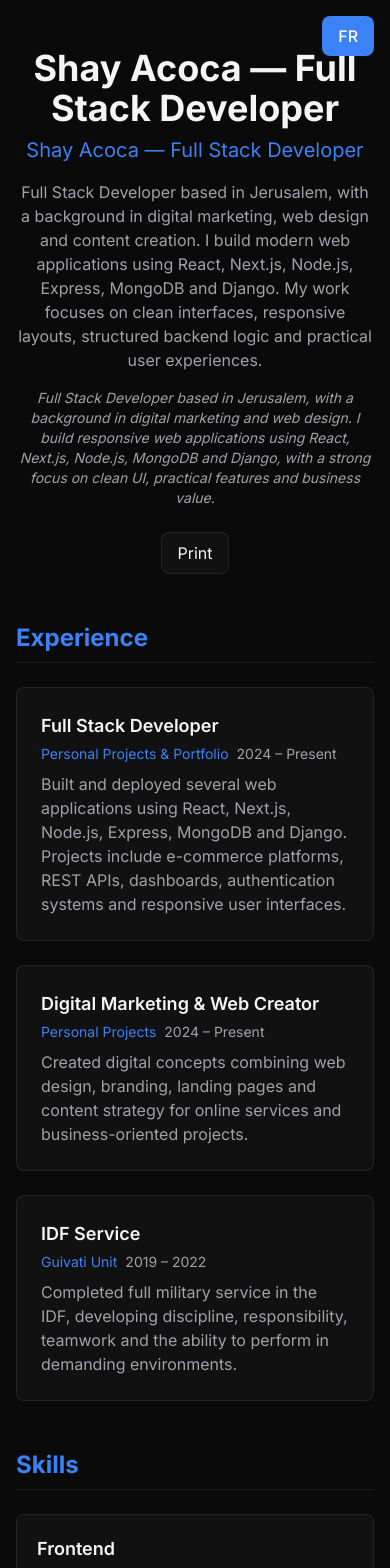
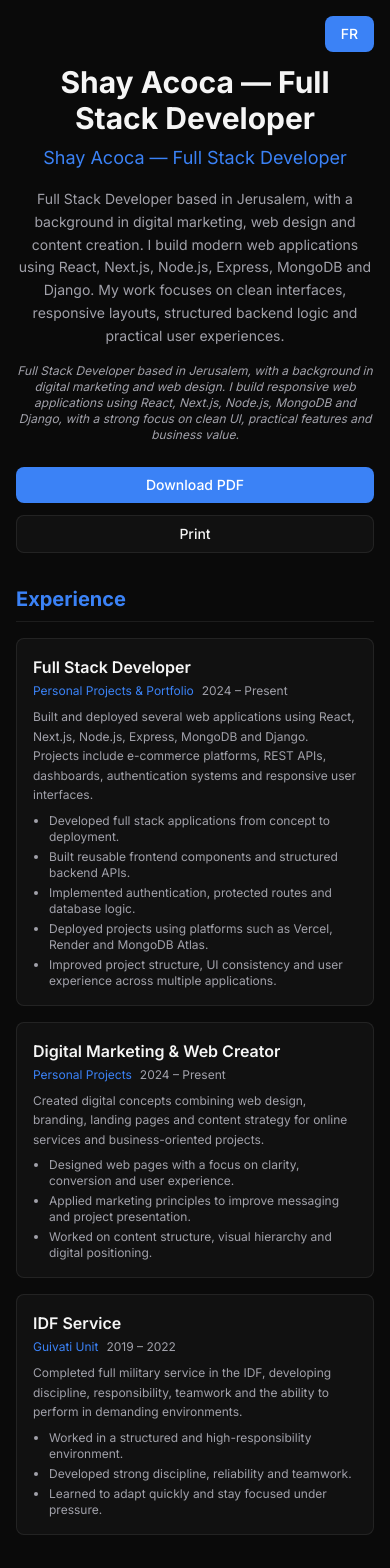
Before and after one commit to Sy2force/Portfolio---pro, a Next.js app: page /resume in a window 390 px wide. Shown: the top 1568 px of the page. Built offline with nearby package versions, Linux system fonts and the light colour scheme.

Commit message:
Make resume page mobile responsive with Download PDF button

```diff
--- a/app/resume/page.tsx
+++ b/app/resume/page.tsx
@@ -15,8 +15,18 @@ export default function ResumePage() {
 
   return (
     <div className="min-h-screen bg-background text-foreground">
-      {/* Language Toggle */}
-      <div className="fixed top-4 right-4 z-50">
+      {/* Language Toggle - Mobile */}
+      <div className="fixed top-4 right-4 z-50 md:hidden">
+        <button
+          onClick={() => setLanguage(language === "en" ? "fr" : "en")}
+          className="px-4 py-2 bg-accent hover:bg-accent-hover text-white rounded-lg transition-colors font-medium text-sm touch-manipulation active:scale-95"
+        >
+          {language === "en" ? "FR" : "EN"}
+        </button>
+      </div>
+
+      {/* Language Toggle - Desktop */}
+      <div className="hidden md:block fixed top-4 right-4 z-50">
         <button
           onClick={() => setLanguage(language === "en" ? "fr" : "en")}
           className="px-4 py-2 bg-accent hover:bg-accent-hover text-white rounded-lg transition-colors font-medium"
@@ -25,32 +35,39 @@ export default function ResumePage() {
         </button>
       </div>
 
-      <div className="max-w-4xl mx-auto px-4 py-12">
+      <div className="max-w-4xl mx-auto px-4 sm:px-6 py-8 md:py-12 pt-16 md:pt-12">
         {/* Header */}
         <motion.div
           initial={{ opacity: 0, y: 20 }}
           animate={{ opacity: 1, y: 0 }}
-          className="text-center mb-12"
+          className="text-center mb-8 md:mb-12"
         >
-          <h1 className="text-4xl font-bold mb-2 text-foreground">
+          <h1 className="text-3xl sm:text-4xl font-bold mb-2 text-foreground">
             {t.resume.title}
           </h1>
-          <h2 className="text-xl text-accent mb-4">
+          <h2 className="text-lg md:text-xl text-accent mb-4">
             {t.resume.subtitle}
           </h2>
-          <p className="text-muted max-w-2xl mx-auto">
+          <p className="text-sm md:text-base text-muted max-w-2xl mx-auto leading-relaxed">
             {t.resume.about}
           </p>
           {t.resume.shortSummary && (
-            <p className="text-sm text-muted max-w-2xl mx-auto mt-4 italic">
+            <p className="text-xs md:text-sm text-muted max-w-2xl mx-auto mt-4 italic">
               {t.resume.shortSummary}
             </p>
           )}
 
-          <div className="flex justify-center gap-4 mt-6">
+          <div className="flex flex-col sm:flex-row justify-center gap-3 mt-6">
+            <a
+              href="/Shay_Acoca_CV.pdf"
+              download
+              className="px-4 py-2 md:px-6 md:py-2.5 bg-accent hover:bg-accent-hover text-white rounded-lg transition-colors font-medium text-sm md:text-base touch-manipulation active:scale-95"
+            >
+              Download PDF
+            </a>
             <button
               onClick={() => window.print()}
-              className="px-4 py-2 bg-card border border-border hover:border-accent text-foreground rounded-lg transition-colors"
+              className="px-4 py-2 md:px-6 md:py-2.5 bg-card border border-border hover:border-accent text-foreground rounded-lg transition-colors font-medium text-sm md:text-base touch-manipulation active:scale-95"
             >
               {t.resume.print}
             </button>
@@ -62,24 +79,24 @@ export default function ResumePage() {
           initial={{ opacity: 0, y: 20 }}
           animate={{ opacity: 1, y: 0 }}
           transition={{ delay: 0.1 }}
-          className="mb-12"
+          className="mb-8 md:mb-12"
         >
-          <h3 className="text-2xl font-bold mb-6 text-accent border-b border-border pb-2">
+          <h3 className="text-xl md:text-2xl font-bold mb-4 md:mb-6 text-accent border-b border-border pb-2">
             {t.resume.experience}
           </h3>
-          <div className="space-y-6">
+          <div className="space-y-4 md:space-y-6">
             {experience.map((item, index) => (
               <motion.div
                 key={index}
                 initial={{ opacity: 0, x: -20 }}
                 animate={{ opacity: 1, x: 0 }}
                 transition={{ delay: 0.2 + index * 0.1 }}
-                className="bg-card border border-border rounded-lg p-6 hover:border-accent/30 transition-colors"
+                className="bg-card border border-border rounded-lg p-4 md:p-6 hover:border-accent/30 transition-colors"
               >
-                <h4 className="text-lg font-semibold text-foreground mb-1">
+                <h4 className="text-base md:text-lg font-semibold text-foreground mb-1">
                   {typeof item.title === 'object' ? item.title[language] : item.title}
                 </h4>
-                <p className="text-sm text-accent mb-2">
+                <p className="text-xs md:text-sm text-accent mb-2">
                   {typeof item.organization === 'object' ? item.organization[language] : item.organization}
                   {item.date && (
                     <span className="text-muted ml-2">
@@ -87,9 +104,18 @@ export default function ResumePage() {
                     </span>
                   )}
                 </p>
-                <p className="text-muted">
+                <p className="text-xs md:text-sm text-muted leading-relaxed">
                   {typeof item.description === 'object' ? item.description[language] : item.description}
                 </p>
+                {item.bulletPoints && (
+                  <ul className="mt-2 space-y-1">
+                    {(typeof item.bulletPoints === 'object' ? item.bulletPoints[language] : item.bulletPoints)?.map((bullet: string, bIndex: number) => (
+                      <li key={bIndex} className="text-xs md:text-sm text-muted ml-4 list-disc">
+                        {bullet}
+                      </li>
+                    ))}
+                  </ul>
+                )}
               </motion.div>
             ))}
           </div>
@@ -100,28 +126,28 @@ export default function ResumePage() {
           initial={{ opacity: 0, y: 20 }}
           animate={{ opacity: 1, y: 0 }}
           transition={{ delay: 0.3 }}
-          className="mb-12"
+          className="mb-8 md:mb-12"
         >
-          <h3 className="text-2xl font-bold mb-6 text-accent border-b border-border pb-2">
+          <h3 className="text-xl md:text-2xl font-bold mb-4 md:mb-6 text-accent border-b border-border pb-2">
             {t.resume.skills}
           </h3>
-          <div className="grid md:grid-cols-2 gap-4">
+          <div className="grid md:grid-cols-2 gap-3 md:gap-4">
             {Object.entries(skills).map(([category, items], categoryIndex) => (
               <motion.div
                 key={category}
                 initial={{ opacity: 0, y: 20 }}
                 animate={{ opacity: 1, y: 0 }}
                 transition={{ delay: 0.4 + categoryIndex * 0.1 }}
-                className="bg-card border border-border rounded-lg p-5 hover:border-accent/30 transition-colors"
+                className="bg-card border border-border rounded-lg p-4 md:p-5 hover:border-accent/30 transition-colors"
               >
-                <h4 className="text-lg font-semibold text-foreground mb-3 capitalize">
-                  {category}
+                <h4 className="text-base md:text-lg font-semibold text-foreground mb-2 md:mb-3 capitalize">
+                  {t.skills[category as keyof typeof t.skills] || category}
                 </h4>
-                <div className="flex flex-wrap gap-2">
+                <div className="flex flex-wrap gap-1.5 md:gap-2">
                   {items.map((skill, skillIndex) => (
                     <span
                       key={`${category}-${skillIndex}`}
-                      className="px-3 py-1 bg-accent/10 border border-accent/20 text-accent text-sm rounded-full"
+                      className="px-2 md:px-3 py-1 bg-accent/10 border border-accent/20 text-accent text-xs md:text-sm rounded-full"
                     >
                       {typeof skill.name === 'object' ? skill.name[language] : skill.name}
                     </span>
@@ -137,34 +163,34 @@ export default function ResumePage() {
           initial={{ opacity: 0, y: 20 }}
           animate={{ opacity: 1, y: 0 }}
           transition={{ delay: 0.5 }}
-          className="mb-12"
+          className="mb-8 md:mb-12"
         >
-          <h3 className="text-2xl font-bold mb-6 text-accent border-b border-border pb-2">
+          <h3 className="text-xl md:text-2xl font-bold mb-4 md:mb-6 text-accent border-b border-border pb-2">
             {t.resume.projects}
           </h3>
-          <div className="space-y-6">
+          <div className="space-y-4 md:space-y-6">
             {projects.map((project, index) => (
               <motion.div
                 key={project.id}
                 initial={{ opacity: 0, y: 20 }}
                 animate={{ opacity: 1, y: 0 }}
                 transition={{ delay: 0.6 + index * 0.1 }}
-                className="bg-card border border-border rounded-lg p-6 hover:border-accent/30 transition-colors"
+                className="bg-card border border-border rounded-lg p-4 md:p-6 hover:border-accent/30 transition-colors"
               >
-                <div className="flex justify-between items-start mb-3">
-                  <h4 className="text-lg font-semibold text-foreground">
+                <div className="flex flex-col sm:flex-row sm:justify-between sm:items-start mb-3 gap-2">
+                  <h4 className="text-base md:text-lg font-semibold text-foreground">
                     {project.title}
                   </h4>
-                  <span className="text-xs px-2 py-1 bg-accent/10 border border-accent/20 text-accent rounded-full">
+                  <span className="text-xs px-2 py-1 bg-accent/10 border border-accent/20 text-accent rounded-full w-fit">
                     {typeof project.type === 'object' ? project.type[language] : project.type}
                   </span>
                 </div>
-                <p className="text-muted mb-4 text-sm">
+                <p className="text-xs md:text-sm text-muted mb-3 md:mb-4 leading-relaxed">
                   {typeof project.description === 'object' ? project.description[language] : project.description}
                 </p>
-                <div className="mb-4">
+                <div className="mb-3 md:mb-4">
                   <p className="text-xs text-accent mb-2 font-medium">{t.resume.techStack}</p>
-                  <div className="flex flex-wrap gap-2">
+                  <div className="flex flex-wrap gap-1.5 md:gap-2">
                     {project.techStack.map((tech) => (
                       <span
                         key={tech}
@@ -175,12 +201,12 @@ export default function ResumePage() {
                     ))}
                   </div>
                 </div>
-                <div className="flex gap-3">
+                <div className="flex flex-wrap gap-3 md:gap-4">
                   <a
                     href={project.liveUrl}
                     target="_blank"
                     rel="noopener noreferrer"
-                    className="text-sm text-accent hover:text-accent-hover transition-colors"
+                    className="text-sm text-accent hover:text-accent-hover transition-colors touch-manipulation active:scale-95"
                   >
                     {t.resume.liveDemo} →
                   </a>
@@ -188,7 +214,7 @@ export default function ResumePage() {
                     href={project.githubUrl}
                     target="_blank"
                     rel="noopener noreferrer"
-                    className="text-sm text-accent hover:text-accent-hover transition-colors"
+                    className="text-sm text-accent hover:text-accent-hover transition-colors touch-manipulation active:scale-95"
                   >
                     {t.resume.github} →
                   </a>
@@ -203,18 +229,18 @@ export default function ResumePage() {
           initial={{ opacity: 0, y: 20 }}
           animate={{ opacity: 1, y: 0 }}
           transition={{ delay: 0.7 }}
-          className="mb-12"
+          className="mb-8 md:mb-12"
         >
-          <h3 className="text-2xl font-bold mb-6 text-accent border-b border-border pb-2">
+          <h3 className="text-xl md:text-2xl font-bold mb-4 md:mb-6 text-accent border-b border-border pb-2">
             {t.resume.contact}
           </h3>
-          <div className="bg-card border border-border rounded-lg p-6">
+          <div className="bg-card border border-border rounded-lg p-4 md:p-6">
             <div className="space-y-3">
               <a
                 href="https://github.com/Sy2force"
                 target="_blank"
                 rel="noopener noreferrer"
-                className="flex items-center gap-3 text-muted hover:text-foreground transition-colors"
+                className="flex items-center gap-3 text-muted hover:text-foreground transition-colors text-sm md:text-base touch-manipulation active:scale-95"
               >
                 <span className="text-accent">GitHub:</span> github.com/Sy2force
               </a>
@@ -222,15 +248,15 @@ export default function ResumePage() {
                 href="https://www.linkedin.com/in/shay-acoca-046311302/?locale=en-US"
                 target="_blank"
                 rel="noopener noreferrer"
-                className="flex items-center gap-3 text-muted hover:text-foreground transition-colors"
+                className="flex items-center gap-3 text-muted hover:text-foreground transition-colors text-sm md:text-base touch-manipulation active:scale-95"
               >
                 <span className="text-accent">LinkedIn:</span> linkedin.com/in/shay-acoca
               </a>
               <a
-                href="mailto:shayacoca@gmail.com"
-                className="flex items-center gap-3 text-muted hover:text-foreground transition-colors"
+                href="mailto:shayacoca20@gmail.com"
+                className="flex items-center gap-3 text-muted hover:text-foreground transition-colors text-sm md:text-base touch-manipulation active:scale-95"
               >
-                <span className="text-accent">Email:</span> shayacoca@gmail.com
+                <span className="text-accent">Email:</span> shayacoca20@gmail.com
               </a>
             </div>
           </div>
@@ -241,7 +267,7 @@ export default function ResumePage() {
           initial={{ opacity: 0 }}
           animate={{ opacity: 1 }}
           transition={{ delay: 0.8 }}
-          className="text-center text-sm text-muted border-t border-border pt-8"
+          className="text-center text-xs md:text-sm text-muted border-t border-border pt-6 md:pt-8 pb-8 md:pb-0"
         >
           <p>{t.resume.basedIn}</p>
           <p className="mt-2">Built with Next.js, TypeScript and Tailwind CSS</p>
```
